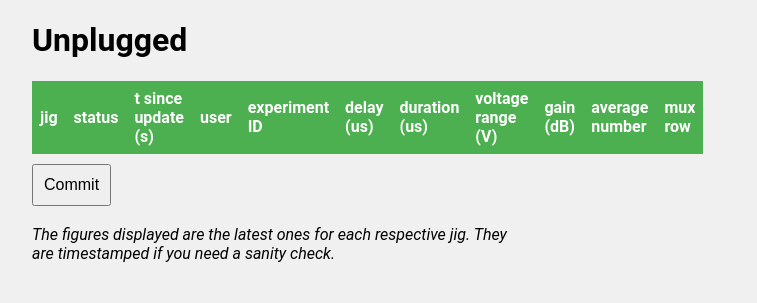
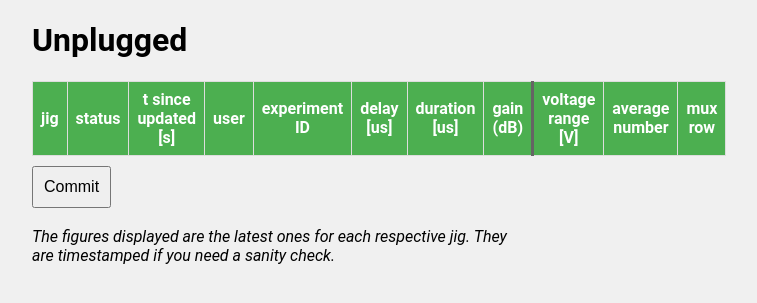
Before and after one commit to steingartlab/unplugged, a Python web app: template templates/index.html in a window 1280 px wide. Shown: the top 303 px of the page, without its empty margins (358-1115 px from the left). Run offline with Jinja, Linux system fonts and the light colour scheme; the template is opened without the code that fills it, so the values that code supplies are empty.

Commit message:
doc: spruce up that gui

```diff
--- a/static/style.css
+++ b/static/style.css
@@ -4,11 +4,6 @@ body {
     /* Adjust the max-width value as needed */
     margin: 0 auto;
     /* Center the content horizontally */
-}
-
-table {
-    border-collapse: collapse;
-    width: 100%;
 }
 
 label {
@@ -29,11 +24,6 @@ input[type="number"] {
     text-align: right;
 }
 
-th,
-td {
-    text-align: left;
-    padding: 8px;
-}
 
 th {
     background-color: #4CAF50;
@@ -66,3 +56,84 @@ body {
     padding: 5px;
     text-align: center;
 }
+
+table {
+    border-collapse: collapse;
+    width: 100%;
+}
+
+table {
+    margin: 0 auto;
+}
+
+
+td,
+th {
+    padding: 8px;
+}
+
+thead {
+    background-color: #f2f2f2;
+}
+
+tr:hover {
+    background-color: #f5f5f5;
+}
+
+table {
+    border: 1px solid #ddd;
+}
+
+th {
+    border: 1px solid #ddd;
+}
+
+select {
+    padding: 6px;
+    border: 1px solid #ccc;
+    border-radius: 4px;
+    box-sizing: border-box;
+}
+
+/* Tooltip container */
+.tooltip {
+    position: relative;
+    /* display: inline-block; */
+}
+
+/* Tooltip text */
+.tooltip .tooltiptext {
+    visibility: hidden;
+    width: 120px;
+    background-color: #555;
+    color: #fff;
+    text-align: center;
+    border-radius: 6px;
+    padding: 5px 0;
+
+    /* Position the tooltip text */
+    position: absolute;
+    z-index: 1;
+    bottom: -150%;
+    left: -50%;
+    margin-left: -60px;
+
+    /* Fade in tooltip */
+    opacity: 0;
+    transition: opacity 0.3s;
+}
+
+/* Show the tooltip text when hovering over the tooltip container */
+.tooltip:hover .tooltiptext {
+    visibility: visible;
+    opacity: 1;
+}
+
+th {
+    text-align: center;
+}
+
+th:nth-child(8),
+td:nth-child(8) {
+    border-right: 3px solid #656464;
+}
--- a/templates/index.html
+++ b/templates/index.html
@@ -13,17 +13,61 @@
 <table>
     <thead>
         <tr>
-            <th>jig</th>
-            <th>status</th>
-            <th>t since update (s)</th>
-            <th>user</th>
-            <th>experiment ID</th>
-            <th>delay (us)</th>
-            <th>duration (us)</th>
-            <th>voltage range (V)</th>
-            <th>gain (dB)</th>
-            <th>average number</th>
-            <th>mux row</th>
+            <th class="tooltip" title="jig">
+                jig
+                <span class="tooltiptext">Named after pokémons because we apparently plateaued in maturity at 7. Each
+                    jig has a
+                    sticker denoting the respective pokémon</span>
+            </th>
+            <th class="tooltip" title="jig">
+                status
+                <span class="tooltiptext">Set to "idling" when you want to stop. Set to "pulse" when you want to test
+                    signal parameters. Set to "running" when experiment should start. Don't forget to click
+                    "commit"!</span>
+            </th>
+            <th class="tooltip" title="since">
+                t since updated [s]
+                <span class="tooltiptext">Time elapsed since a pulse was last recorded on this jig</span>
+            </th>
+            <th class="tooltip" title="user">
+                user
+                <span class="tooltiptext">Doesn't do anything—other than logically organizing who is using each
+                    jig.</span>
+            </th>
+            <th class="tooltip" title="experimentID">
+                experiment ID
+                <span class="tooltiptext">Ideally a unique, systematic identifier. Unplugged does not enforce unique
+                    experiment identifiers, so tread carefully</span>
+            </th>
+            <th class="tooltip" title="delay">
+                delay [us]
+                <span class="tooltiptext">Time elapsed between pulse bang and oscilloscope starting to collect
+                    data.</span>
+            </th>
+            <th class="tooltip" title="duration">
+                duration [us]
+                <span class="tooltiptext">Window in which the oscilloscope collects data.</span>
+            </th>
+            <th class="tooltip" title="gain">
+                gain (dB)
+                <span class="tooltiptext">Amplification factor. This should be tweaked for the amplitude to be roughly
+                    in the plus/minus 0.5 V range.</span>
+            </th>
+            <th class="tooltip" title="voltage_range">
+                voltage range [V]
+                <span class="tooltiptext">Max/min value for the oscilloscope. For the unplugged setup, it should
+                    generally not be tinkered with. Tweak the gain instead</span>
+            </th>
+            <th class="tooltip" title="avg_num">
+                average number
+                <span class="tooltiptext">Number of waveforms to average across. Generally not to be tinkered
+                    with.</span>
+            </th>
+            <th class="tooltip" title="mux_row">
+                mux row
+                <span class="tooltiptext">Unique to each jig. Don't change this—in software or hardware—without
+                    informing the IT department.</span>
+            </th>
         </tr>
     </thead>
     <tbody>
@@ -49,6 +93,7 @@
             <td><input type="text" name="{{ jig }}_exp_id" value="{{ data['exp_id'] }}"></td>
             <td><input type="number" name="{{ jig }}_delay" value="{{ data['delay'] }}"></td>
             <td><input type="number" name="{{ jig }}_duration" value="{{ data['duration'] }}"></td>
+            <td><input type="number" name="{{ jig }}_gain_dB" value="{{ data['gain_dB'] }}"></td>
             <td>
                 <select name="{{ jig }}_voltage_range">
                     {% for voltage_range in VOLTAGE_RANGES %}
@@ -58,7 +103,6 @@
                     {% endfor %}
                 </select>
             </td>
-            <td><input type="number" name="{{ jig }}_gain_dB" value="{{ data['gain_dB'] }}"></td>
             <td><input type="number" name="{{ jig }}_avg_num" value="{{ data['avg_num'] }}"></td>
             <td><input type="number" name="{{ jig }}_mux_row" value="{{ data['mux_row'] }}"></td>
             {% endfor %}
@@ -72,10 +116,10 @@
 </tr>
 <br>
 <br>
-    <div style="font-style: italic;">
-        The figures displayed are the latest ones for each respective jig. They are timestamped if you need a sanity check.
-    </div>
-    <br>
+<div style="font-style: italic;">
+    The figures displayed are the latest ones for each respective jig. They are timestamped if you need a sanity check.
+</div>
+<br>
 {% for image_name, image_url in IMAGES.items() %}
 <h2>{{ image_name }}</h2>
 <img src="{{ url_for('get_image', filename=image_url) }}" alt="{{ image_name }} Image">
```
